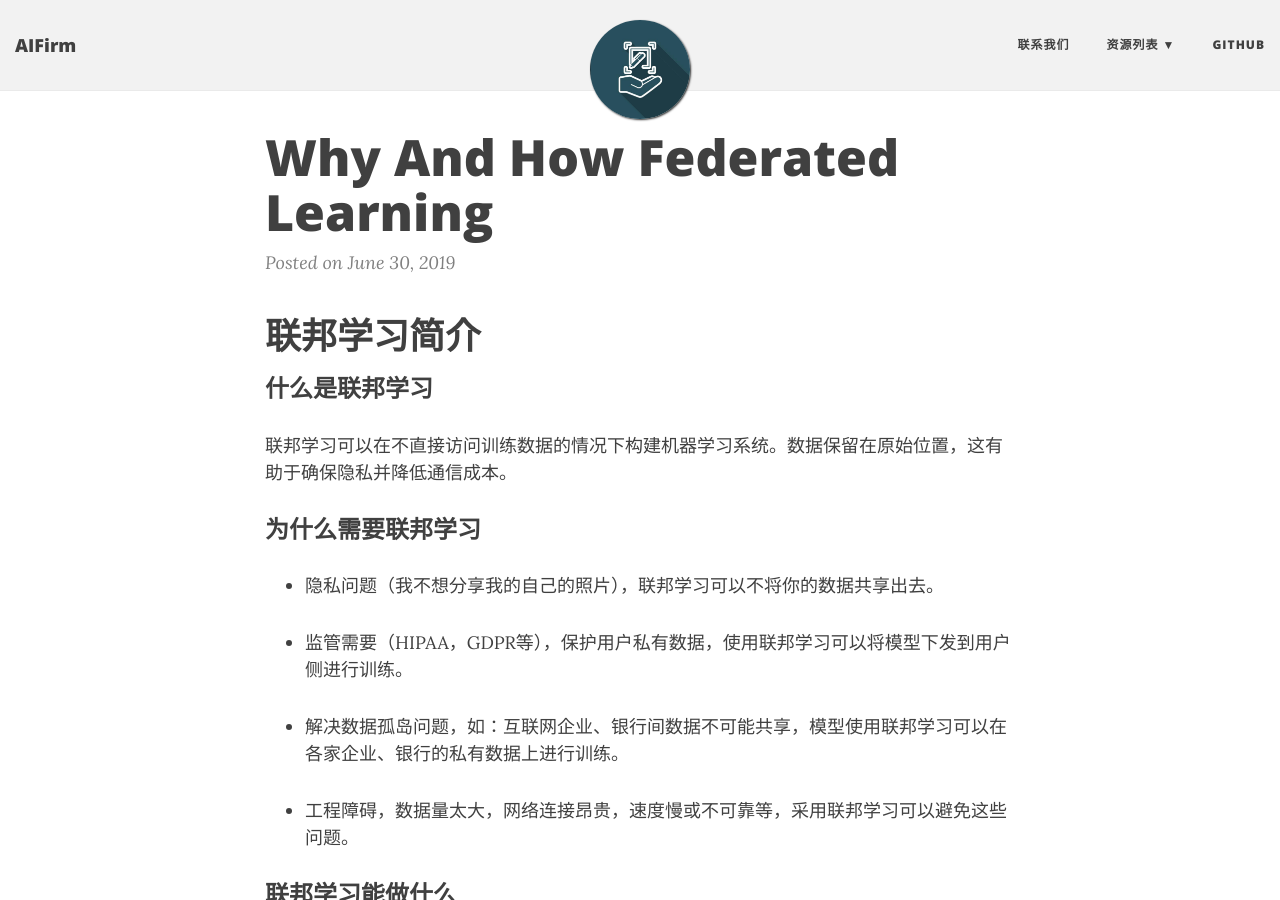
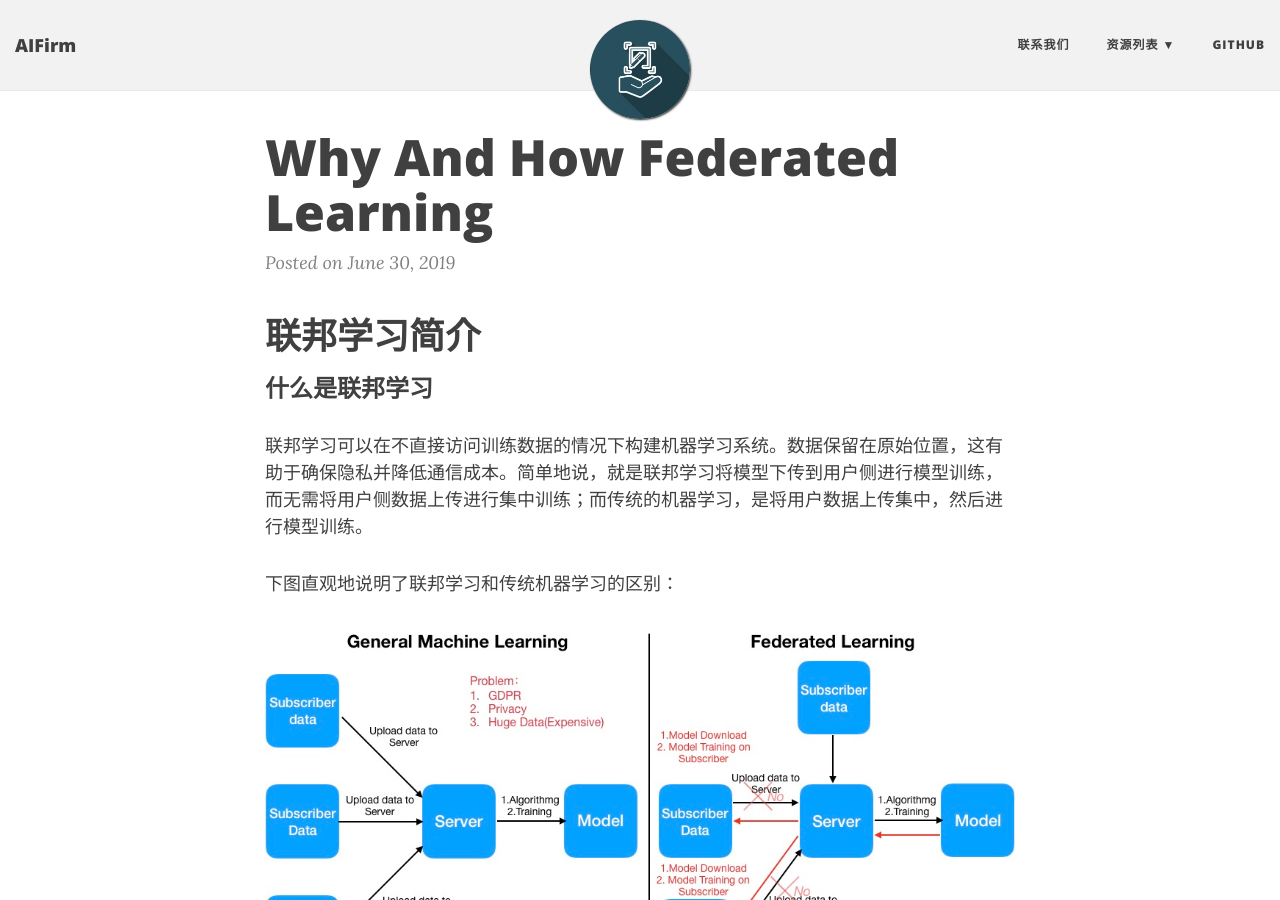
Before and after one commit to AIFirm/AIFirm.github.io, a Jekyll site: the page built from _posts/2019-06-30-Why-and-How-Federated-Learning.md, in a window 1280 px wide and 900 px high. Built offline with Jekyll 4.4.1, drawn with Linux system fonts in a browser that asks for light colours; nearby versions of some CDN libraries.

Commit message:
20190701-2

```diff
--- a/_posts/2019-06-30-Why-and-How-Federated-Learning.md
+++ b/_posts/2019-06-30-Why-and-How-Federated-Learning.md
@@ -2,7 +2,11 @@
 
 ### 什么是联邦学习
 
-联邦学习可以在不直接访问训练数据的情况下构建机器学习系统。数据保留在原始位置，这有助于确保隐私并降低通信成本。
+联邦学习可以在不直接访问训练数据的情况下构建机器学习系统。数据保留在原始位置，这有助于确保隐私并降低通信成本。简单地说，就是联邦学习将模型下传到用户侧进行模型训练，而无需将用户侧数据上传进行集中训练；而传统的机器学习，是将用户数据上传集中，然后进行模型训练。
+
+下图直观地说明了联邦学习和传统机器学习的区别：
+
+![not federated learning](../img/fl-and-not-fl.jpg)
 
 ### 为什么需要联邦学习
 
```
Also changed, not shown: img/fl-and-not-fl.jpg (added).
